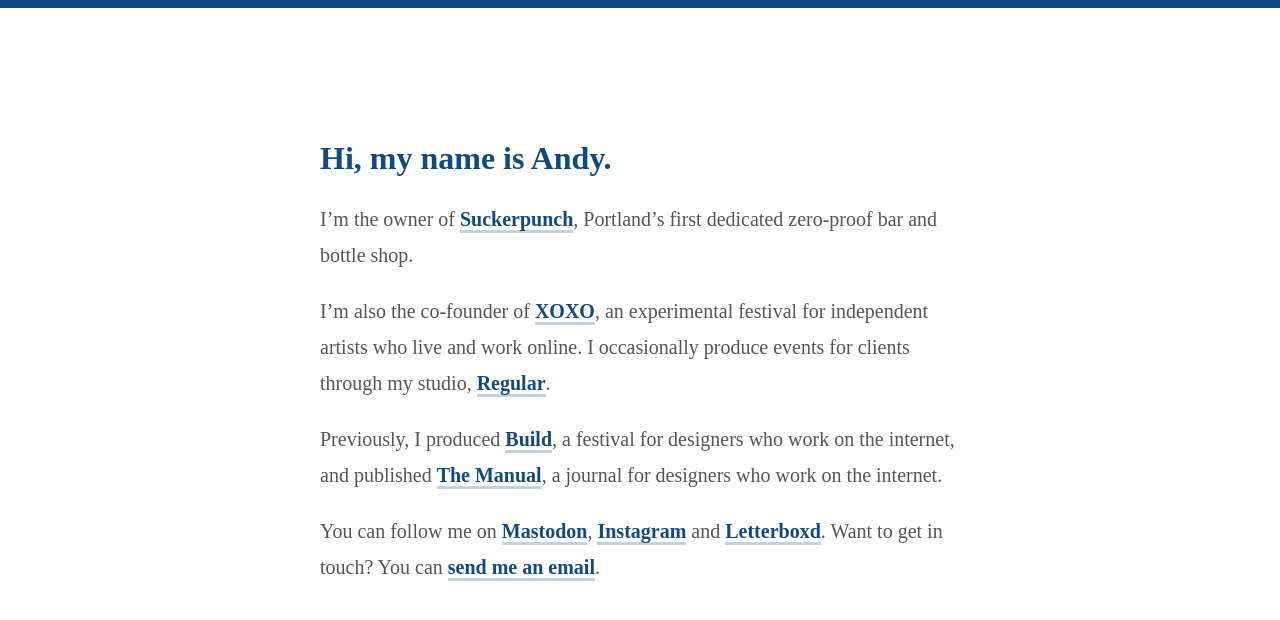
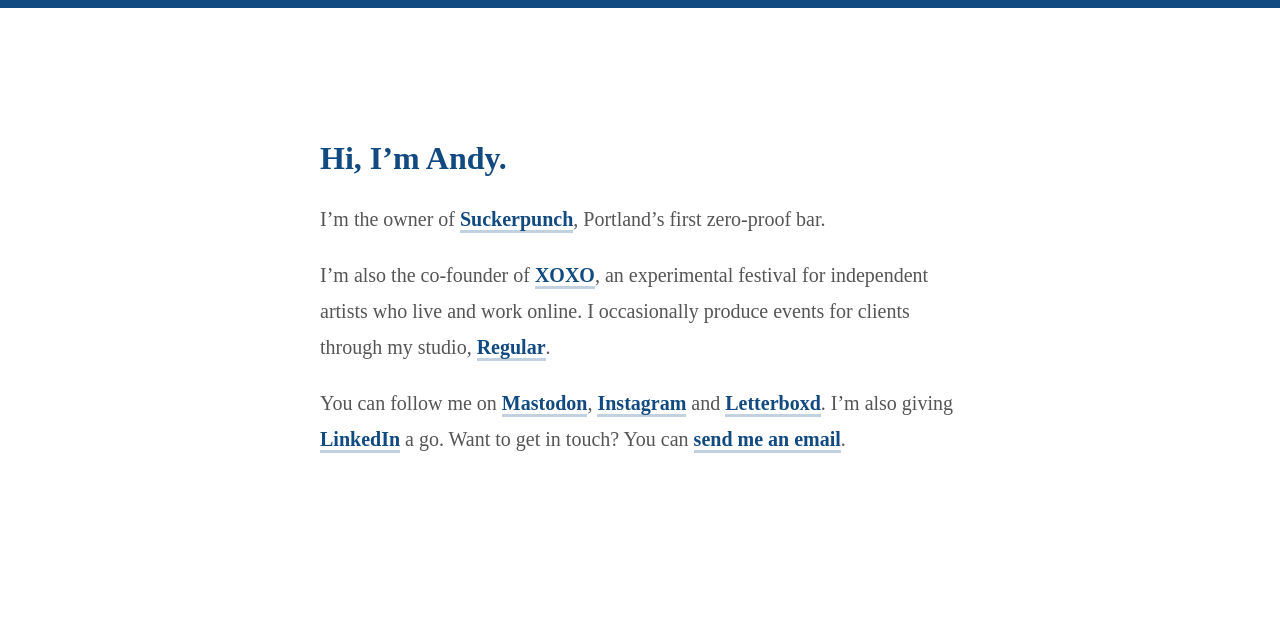
Before and after one commit to andymcmillan/andymcmillan, a Jekyll site: the page built from index.md, in a window 1280 px wide. Shown: the top 620 px of the page. Built offline with Jekyll 4.4.1, drawn with Linux system fonts in a browser that asks for light colours.

Commit message:
Update index.md

```diff
--- a/index.md
+++ b/index.md
@@ -3,12 +3,10 @@
 title: Andy McMillan
 ---
 
-# Hi, my name is Andy.
+# Hi, I'm Andy.
 
-I’m the owner of [Suckerpunch](https://suckerpunch.bar/), Portland's first dedicated zero-proof bar and bottle shop.
+I’m the owner of [Suckerpunch](https://suckerpunch.bar/), Portland's first zero-proof bar.
 
 I’m also the co-founder of [XOXO](https://xoxofest.com/), an experimental festival for independent artists who live and work online. I occasionally produce events for clients through my studio, [Regular](https://regular.events/).
 
-Previously, I produced [Build](https://buildconf.com/), a festival for designers who work on the internet, and published [The Manual](https://alwaysreadthemanual.com/), a journal for designers who work on the internet.
-
-You can follow me on <a rel="me" href="https://xoxo.zone/@andymcmillan">Mastodon</a>, [Instagram](https://www.instagram.com/goodonpaper/) and [Letterboxd](https://letterboxd.com/andymcmillan/). Want to get in touch? You can [send me an email](mailto:hi@andymcmillan.com).
+You can follow me on <a rel="me" href="https://xoxo.zone/@andymcmillan">Mastodon</a>, [Instagram](https://www.instagram.com/goodonpaper/) and [Letterboxd](https://letterboxd.com/andymcmillan/). I'm also giving [LinkedIn](https://www.linkedin.com/in/goodonpaper/) a go. Want to get in touch? You can [send me an email](mailto:hi@andymcmillan.com).
```
